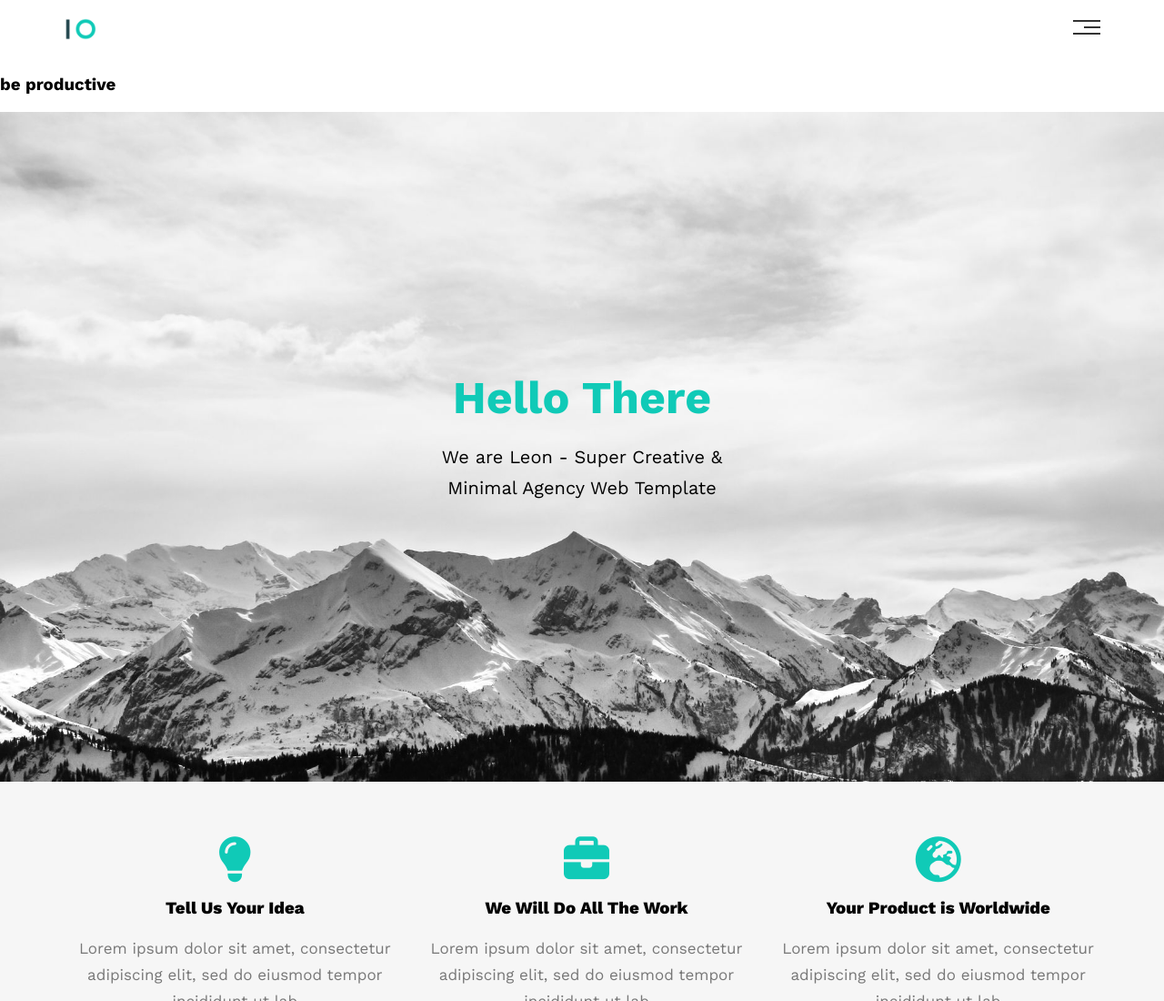
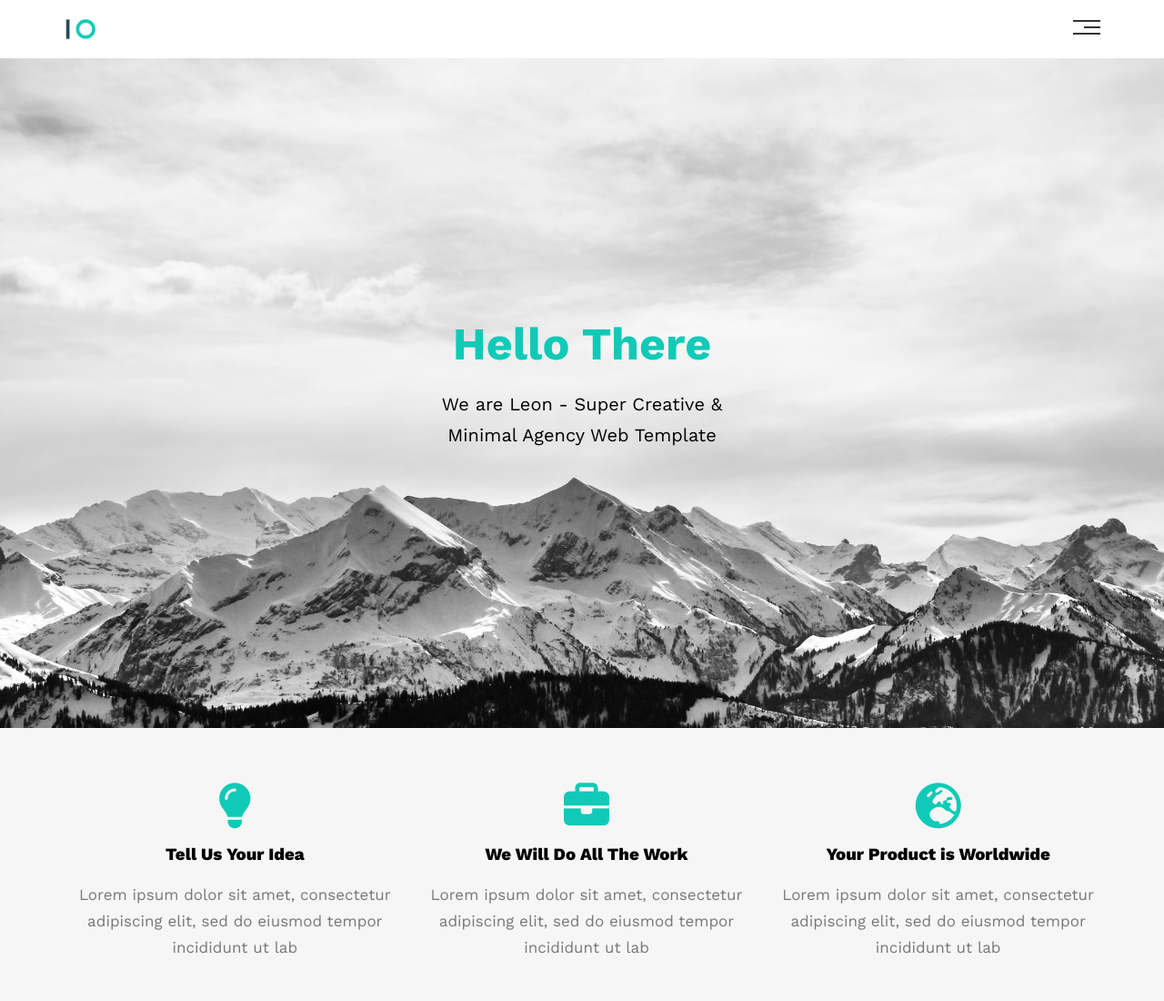
Before and after one commit to MostafaSaafan123/HTML-CSS-template-one-leon, a plain HTML site: page index.html in a window 1280 px wide. Shown: the top 1100 px of the page at 91% size. Drawn offline with nearby package versions, Linux system fonts and the light colour scheme.

Commit message:
delete a h3

```diff
--- a/index.html
+++ b/index.html
@@ -39,7 +39,6 @@
         </div>
       </div>
     </header>
-    <h3>be productive</h3>
     <!-- End Header -->
     <!-- Start Landing Section -->
     <section class="landing">
```
